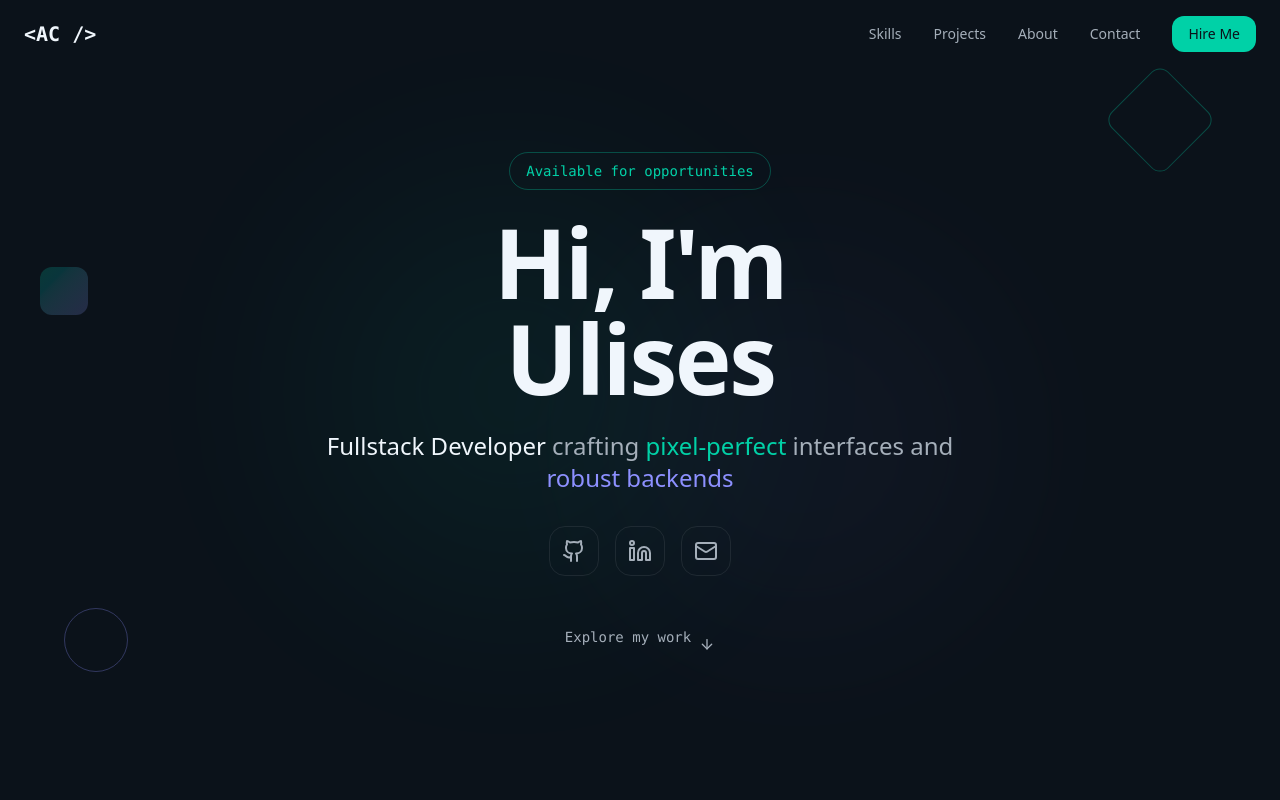
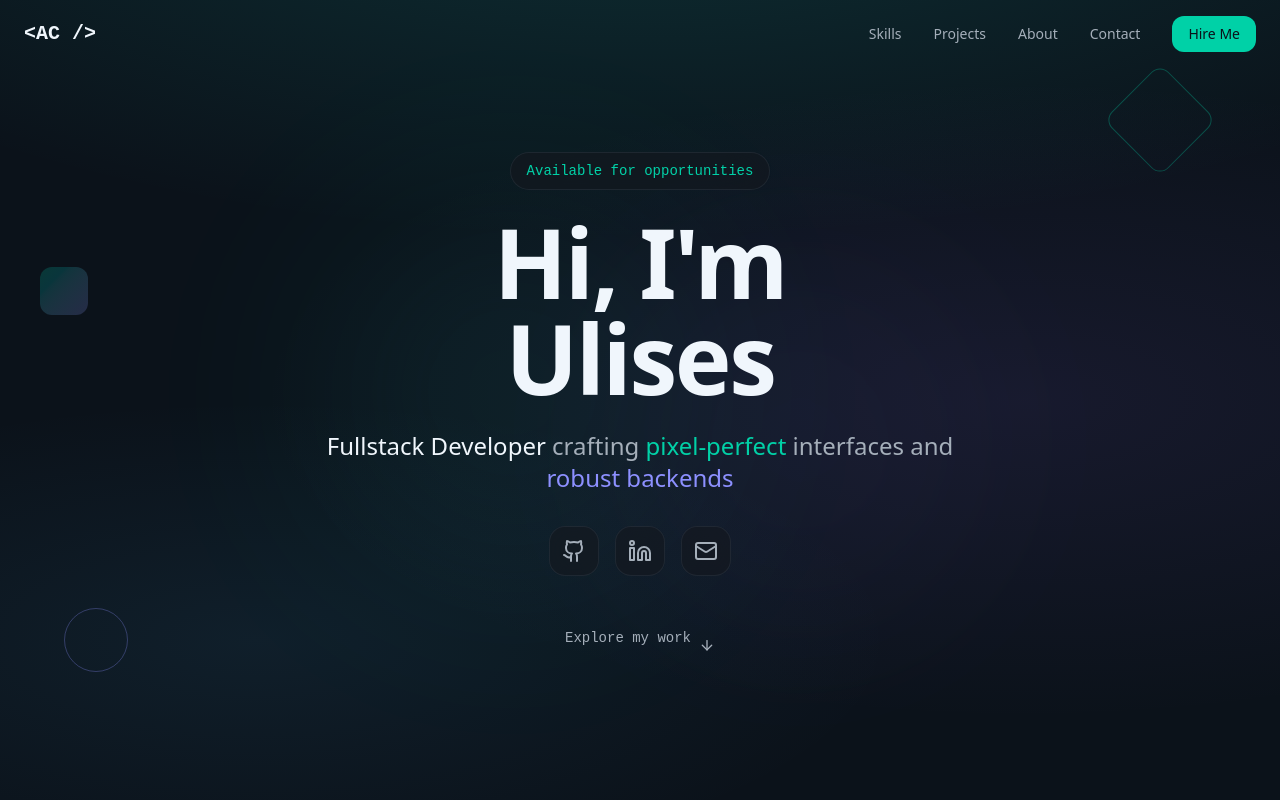
Before and after one commit to ulysses-ck/portfolio-react-next, a Next.js app: page / in a window 1280 px wide. Shown: the top 800 px of the page. Built offline with nearby package versions, Linux system fonts and the light colour scheme.

Commit message:
fix: missing css rules

```diff
--- a/src/app/globals.css
+++ b/src/app/globals.css
@@ -79,6 +79,38 @@
   --sidebar-accent-foreground: oklch(0.97 0.01 250);
   --sidebar-border: oklch(0.35 0.02 250);
   --sidebar-ring: oklch(0.75 0.18 175);
+
+  /* custom */
+  --gradient-primary: linear-gradient(
+    135deg,
+    hsl(175 80% 50%) 0%,
+    hsl(200 80% 60%) 50%,
+    hsl(260 60% 60%) 100%
+  );
+  --gradient-text: linear-gradient(
+    90deg,
+    hsl(175 80% 60%) 0%,
+    hsl(260 60% 70%) 100%
+  );
+  --gradient-card: linear-gradient(
+    135deg,
+    hsl(220 20% 10% / 0.8) 0%,
+    hsl(220 20% 6% / 0.9) 100%
+  );
+  --gradient-glow: radial-gradient(
+    ellipse at center,
+    hsl(175 80% 50% / 0.15) 0%,
+    transparent 70%
+  );
+
+  --glass-bg: hsl(220 20% 10% / 0.6);
+  --glass-border: hsl(220 15% 30% / 0.3);
+
+  --shadow-glow: 0 0 60px hsl(175 80% 50% / 0.3);
+  --shadow-card: 0 8px 32px hsl(0 0% 0% / 0.4);
+
+  --font-display: "Space Grotesk", system-ui, sans-serif;
+  --font-mono: "JetBrains Mono", monospace;
 }
 
 /* Opcional: light mode invertido */
@@ -129,3 +161,65 @@
     @apply bg-background text-foreground antialiased;
   }
 }
+
+.glass-card {
+  background: var(--glass-bg);
+  border: 1px solid var(--glass-border);
+  backdrop-filter: blur(20px);
+  -webkit-backdrop-filter: blur(20px);
+}
+
+.glow-effect {
+  box-shadow: var(--shadow-glow);
+}
+
+.gradient-border {
+  position: relative;
+  background: var(--gradient-card);
+  border-radius: var(--radius);
+}
+
+.gradient-border::before {
+  content: "";
+  position: absolute;
+  inset: 0;
+  padding: 1px;
+  border-radius: inherit;
+  background: var(--gradient-primary);
+  -webkit-mask:
+    linear-gradient(#fff 0 0) content-box,
+    linear-gradient(#fff 0 0);
+  mask:
+    linear-gradient(#fff 0 0) content-box,
+    linear-gradient(#fff 0 0);
+  -webkit-mask-composite: xor;
+  mask-composite: exclude;
+  pointer-events: none;
+}
+
+.animated-bg {
+  background:
+    radial-gradient(
+      ellipse 80% 50% at 50% -20%,
+      hsl(175 80% 50% / 0.15),
+      transparent
+    ),
+    radial-gradient(
+      ellipse 60% 40% at 80% 50%,
+      hsl(260 60% 60% / 0.1),
+      transparent
+    ),
+    radial-gradient(
+      ellipse 50% 30% at 20% 80%,
+      hsl(200 80% 60% / 0.08),
+      transparent
+    );
+}
+
+.floating {
+  animation: float 6s ease-in-out infinite;
+}
+
+.pulse-glow {
+  animation: pulse-glow 3s ease-in-out infinite;
+}
```
